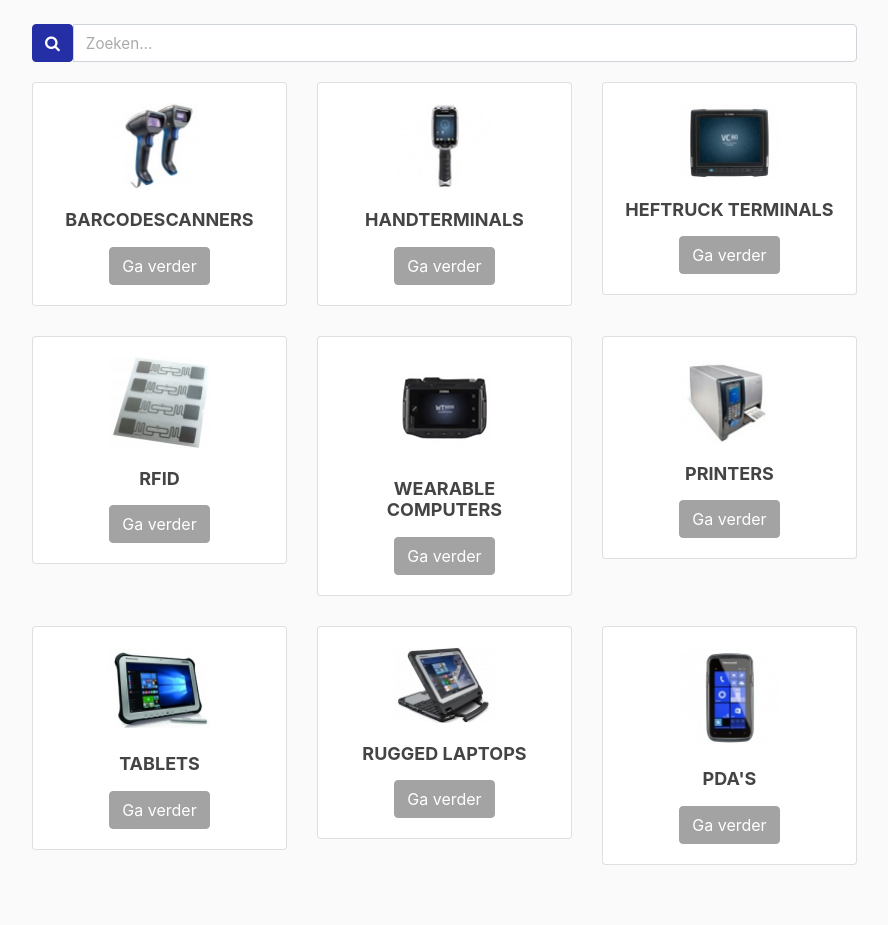
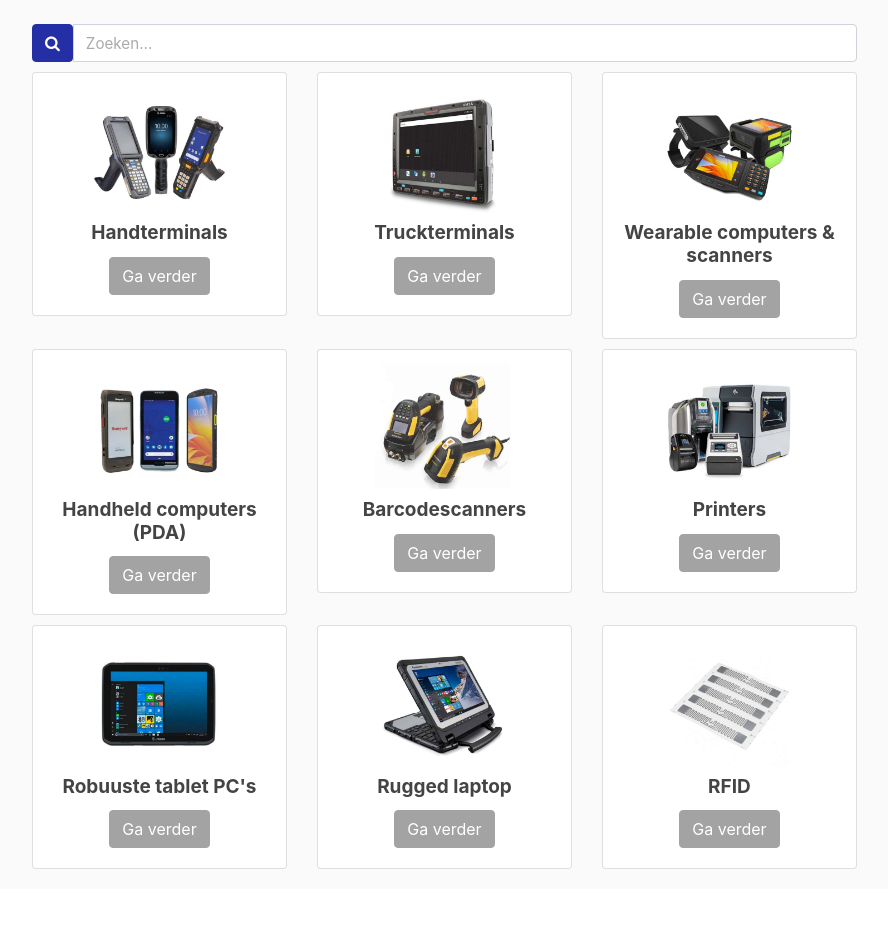
Before and after one commit to DatAction-Arne/DatAction-Products, a Flask app: page /home in a window 1280 px wide. Shown: the part 56-981 px from the top of the page, without its empty margins (53-941 px from the left). After the commit the page ends 925 px from the top, so only its background shows below. Run offline with Flask 2, Linux system fonts and the light colour scheme; some libraries are stand-ins or nearby versions.

Commit message:
Change homepage images & layout

```diff
--- a/app.py
+++ b/app.py
@@ -9,18 +9,19 @@ import pdfkit
 from flask import Flask, render_template, url_for, request, redirect, session, make_response, send_from_directory
 
 subgroups = [
-            { 'product' : "BARCODESCANNERS", 'image' : 'static/barcodescanners.jpg', 'url' : 'barcodescanners' },
-            { 'product' : "HANDTERMINALS", 'image' : 'static/handterminal.jpg', 'url' : 'handterminals' },
-            { 'product' : "HEFTRUCK TERMINALS", 'image' : 'static/heftruckterminal.jpg', 'url' : 'heftruck-terminals' },
+            { 'product' : "Handterminals", 'image' : 'static/handterminal.jpg', 'url' : 'handterminals' },
+            { 'product' : "Truckterminals", 'image' : 'static/heftruckterminal.jpg', 'url' : 'heftruck-terminals' },
+            { 'product' : "Wearable computers & scanners", 'image' : 'static/wearablecomputer.jpg', 'url' : 'wearable-computers' },
+
+            { 'product' : "Handheld computers (PDA)", 'image' : 'static/pda.jpg', 'url' : 'pda' },
+            { 'product' : "Barcodescanners", 'image' : 'static/barcodescanners.jpg', 'url' : 'barcodescanners' },
+            ##{ 'product' : "FIXED SCANNERS", 'image' : 'static/scanner.png', 'url' : 'fixed-scanners' },
+            { 'product' : "Printers", 'image' : 'static/printer.jpg', 'url' : 'printers' },
+            ##{ 'product' : "VOICE PICKING", 'image' : 'static/voice.jpg', 'url' : 'voice' },
+            { 'product' : "Robuuste tablet PC's", 'image' : 'static/tablet.jpg', 'url' : 'tablets' },
+            { 'product' : "Rugged laptop", 'image' : 'static/ruggedlaptop.jpg', 'url' : 'rugged-laptops' },
+            ##{ 'product' : "TOUCH PC'S", 'image' : 'static/touchpc.png', 'url' : 'touch-pc' },
             { 'product' : "RFID", 'image' : 'static/rfid.jpg', 'url' : 'rfid' },
-            ##{ 'product' : "VOICE PICKING", 'image' : 'static/voice.jpg', 'url' : 'voice' },
-            { 'product' : "WEARABLE COMPUTERS", 'image' : 'static/wearablecomputer.jpg', 'url' : 'wearable-computers' },
-            ##{ 'product' : "FIXED SCANNERS", 'image' : 'static/scanner.png', 'url' : 'fixed-scanners' },
-            { 'product' : "PRINTERS", 'image' : 'static/printer.jpg', 'url' : 'printers' },
-            { 'product' : "TABLETS", 'image' : 'static/tablet.jpg', 'url' : 'tablets' },
-            { 'product' : "RUGGED LAPTOPS", 'image' : 'static/ruggedlaptop.jpg', 'url' : 'rugged-laptops' },
-            { 'product' : "PDA'S", 'image' : 'static/pda.jpg', 'url' : 'pda' },
-            ##{ 'product' : "TOUCH PC'S", 'image' : 'static/touchpc.png', 'url' : 'touch-pc' },
             ]
 
 # Formatting
--- a/templates/home.html
+++ b/templates/home.html
@@ -2,7 +2,7 @@
 {% block content %}
 <div class="col-sm-9">
     <form action="{{ url_for('home') }}" method="post" autocomplete="off" >
-      <div class="input-group" style="padding-bottom:20px;">
+      <div class="input-group" style="padding-bottom:10px;">
           <div class="input-group-btn">
             <button id="searchButton" type="submit" class="btn btn-danger" style="background-color:#252FA5;border-color:#252FA5"> <i class="fa fa-search"> </i> </button>
           </div>
@@ -10,14 +10,13 @@
 
         </div>
     </form>
-    <div class="row" style="padding-bottom: 30px;">
+    <div class="row" style="padding-bottom: 10px;">
       {% for product in products[0:3]%}
       <div class="col-sm-4">
         <div class="card">
-          <img class="card-img-top" src="{{product.image}}" style="max-width:40%; margin-left:auto; margin-right:auto; padding-top:20px;" alt="Card image cap">
-          <div class="card-body" style="text-align:center;">
-            <h5 class="card-title" style="font-size:18px; font-weight:bold;">{{product.product}}</h5>
-            <p class="card-text"></p>
+          <img class="card-img-top" src="{{product.image}}" style="max-width:55%; margin-left:auto; margin-right:auto; padding-top:10px;" alt="Card image cap">
+          <div class="card-body" style="text-align:center; padding-top:0px;">
+            <h5 class="card-title" style="font-size:19px; font-weight:bold;">{{product.product}}</h5>
             <a href="{{ url_for('product_group', product_group=product.url) }}" class="btn btn-secondary">Ga verder</a>
           </div>
         </div>
@@ -26,14 +25,13 @@
 
     </div>
 
-    <div class="row" style="padding-bottom: 30px;">
+    <div class="row" style="padding-bottom: 10px;">
       {% for product in products[3:6]%}
       <div class="col-sm-4">
         <div class="card">
-          <img class="card-img-top" src="{{product.image}}" style="max-width:40%; margin-left:auto; margin-right:auto; padding-top:20px;" alt="Card image cap">
-          <div class="card-body" style="text-align:center;">
-            <h5 class="card-title" style="font-size:18px; font-weight:bold;">{{product.product}}</h5>
-            <p class="card-text"></p>
+          <img class="card-img-top" src="{{product.image}}" style="max-width:55%; margin-left:auto; margin-right:auto; padding-top:10px;" alt="Card image cap">
+          <div class="card-body" style="text-align:center; padding-top:0px;">
+            <h5 class="card-title" style="font-size:19px; font-weight:bold;">{{product.product}}</h5>
             <a href="{{ url_for('product_group', product_group=product.url) }}" class="btn btn-secondary">Ga verder</a>
           </div>
         </div>
@@ -42,14 +40,13 @@
 
     </div>
 
-    <div class="row" style="padding-bottom: 30px;">
+    <div class="row" style="padding-bottom: 10px;">
       {% for product in products[6:9]%}
       <div class="col-sm-4">
         <div class="card">
-          <img class="card-img-top" src="{{product.image}}" style="max-width:40%; margin-left:auto; margin-right:auto; padding-top:20px;" alt="Card image cap">
-          <div class="card-body" style="text-align:center;">
-            <h5 class="card-title" style="font-size:18px; font-weight:bold;">{{product.product}}</h5>
-            <p class="card-text"></p>
+          <img class="card-img-top" src="{{product.image}}" style="max-width:55%; margin-left:auto; margin-right:auto; padding-top:10px;" alt="Card image cap">
+          <div class="card-body" style="text-align:center; padding-top:0px;">
+            <h5 class="card-title" style="font-size:19px; font-weight:bold;">{{product.product}}</h5>
             <a href="{{ url_for('product_group', product_group=product.url) }}" class="btn btn-secondary">Ga verder</a>
           </div>
         </div>
@@ -58,14 +55,13 @@
 
     </div>
 
-    <div class="row" style="padding-bottom: 30px;">
+    <div class="row" style="padding-bottom: 10px;">
       {% for product in products[9:12]%}
       <div class="col-sm-4">
         <div class="card">
-          <img class="card-img-top" src="{{product.image}}" style="max-width:40%; margin-left:auto; margin-right:auto; padding-top:20px;" alt="Card image cap">
-          <div class="card-body" style="text-align:center;">
-            <h5 class="card-title" style="font-size:18px; font-weight:bold;">{{product.product}}</h5>
-            <p class="card-text"></p>
+          <img class="card-img-top" src="{{product.image}}" style="max-width:55%; margin-left:auto; margin-right:auto; padding-top:10px;" alt="Card image cap">
+          <div class="card-body" style="text-align:center; padding-top:0px;">
+            <h5 class="card-title" style="font-size:19px; font-weight:bold;">{{product.product}}</h5>
             <a href="{{ url_for('product_group', product_group=product.url) }}" class="btn btn-secondary">Ga verder</a>
           </div>
         </div>
```
Also changed, not shown: static/barcodescanners.jpg, static/bolt.jpg, static/handterminal.jpg, static/heftruckterminal.jpg, static/pda.jpg, static/printer.jpg, static/rfid.jpg, static/ruggedlaptop.jpg, static/tablet.jpg, static/wearablecomputer.jpg.
